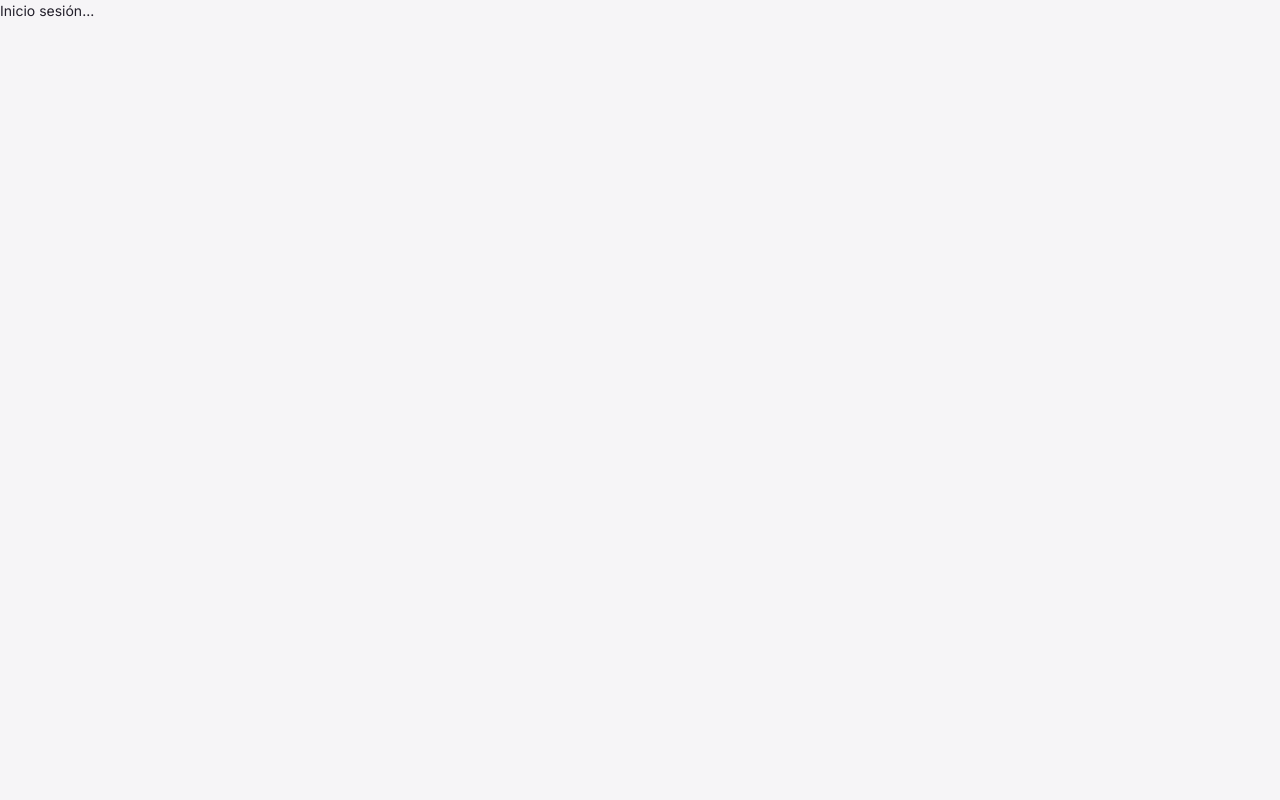
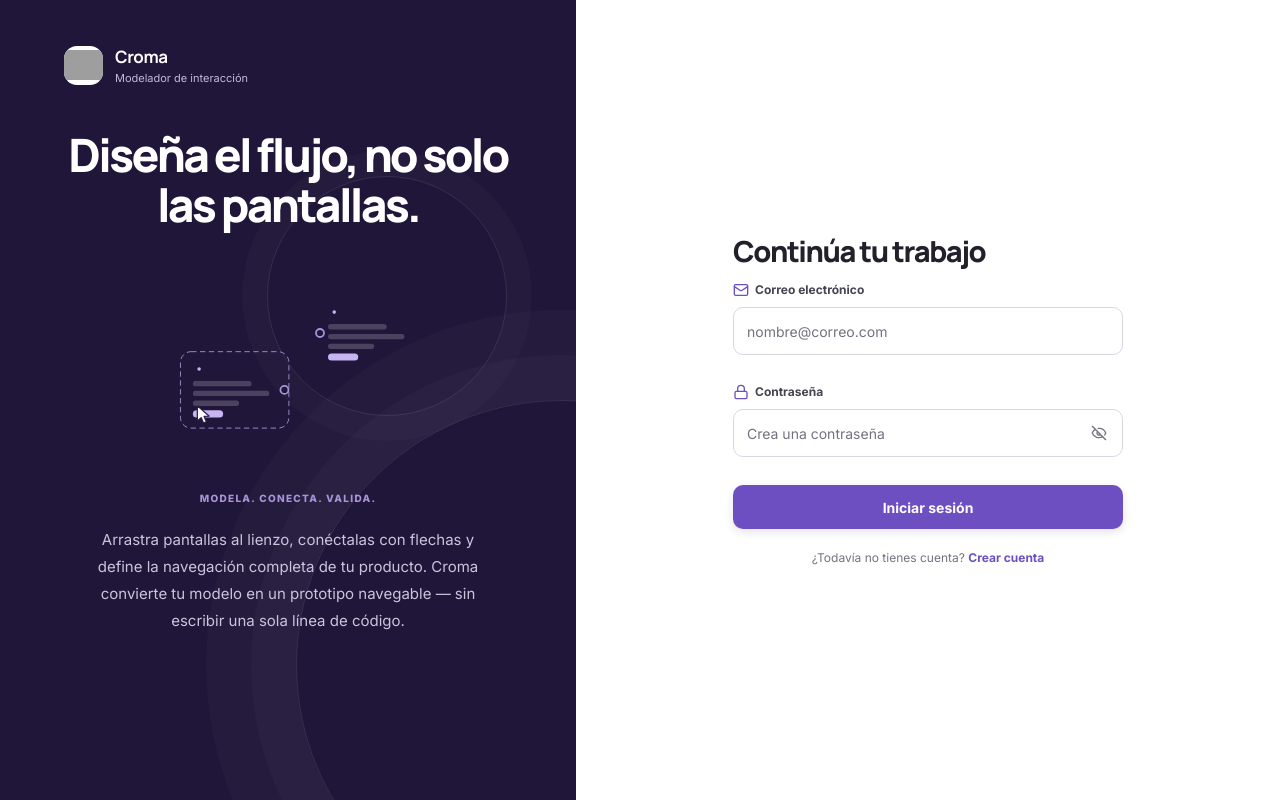
Before and after one commit to Croma-epn/croma_frontend, a Next.js app: page /autenticacion/inicio-sesion in a window 1280 px wide. Built offline with nearby package versions, Linux system fonts and the light colour scheme; grey boxes are pictures that could not be loaded.

Commit message:
feat: crear la página Iniciar sesión con los campos de correo y contraseña

```diff
--- a/src/app/autenticacion/inicio-sesion/page.tsx
+++ b/src/app/autenticacion/inicio-sesion/page.tsx
@@ -1,5 +1,26 @@
+import { InicioSesionFormulario } from "@/components/inicio-sesion/inicio-sesion-formulario/InicioSesionFormulario";
+import { PanelInicio } from "@/components/panel-inicio/PanelInicio";
+import { fuenteTitulo } from "@/config/fuentes";
+import Link from "next/link";
+
 export default function InicioSesionPagina() {
     return (
-        <div>Inicio sesión...</div>
+        <div className="grid min-h-dvh bg-superficie text-texto md:grid-cols-[0.9fr_1.1fr]">
+            <PanelInicio />
+            <main className="flex flex-col items-center justify-center px-6 py-8 sm:px-10">
+                <div className="w-full max-w-97.5">
+                    <h1 className={`mb-3 text-titulo leading-tight font-extrabold tracking-tighter ${fuenteTitulo.className}`}>Continúa tu trabajo</h1>
+                    <InicioSesionFormulario />
+                </div>
+                <p className="mt-5 text-center text-etiqueta text-texto-secundario">
+                    ¿Todavía no tienes cuenta?{' '}
+                    <Link href="/autenticacion/registro"
+                        className="font-bold text-principal"
+                    >Crear cuenta</Link>
+                </p>
+            </main>
+
+        </div>
+
     )
 }
--- /dev/null
+++ b/src/components/inicio-sesion/inicio-sesion-formulario/InicioSesionFormulario.tsx
@@ -0,0 +1,60 @@
+'use client'
+
+import { BotonFormulario } from "@/components/formulario/boton-formulario/BotonFormulario";
+import { CampoContrasena } from "@/components/formulario/campo-contrasena/CampoContrasena";
+import { CampoFormulario } from "@/components/formulario/campo-formulario/CampoFormulario";
+import { useForm, UseFormGetValues } from "react-hook-form";
+import { LuLock, LuMail } from "react-icons/lu";
+
+type FormValues = {
+    email: string;
+    contrasena: string;
+};
+
+export const InicioSesionFormulario = () => {
+    const {
+        register,
+        handleSubmit,
+        getValues,
+        trigger,
+        setValue,
+        control,
+        setError,
+        formState: { errors, touchedFields, isSubmitted, isSubmitting } }
+        = useForm<FormValues>({
+            mode: 'onTouched',
+            defaultValues: {
+                email: '',
+                contrasena: '',
+            },
+        });
+
+    return (
+        <form action="" className="flex flex-col gap-7" >
+            <CampoFormulario
+                id="email" etiqueta="Correo electrónico" icono={LuMail} type="email"
+                placeholder="nombre@correo.com" autoComplete="email" maxLength={254}
+                {...register('email', {
+                    required: 'Ingresa tu correo.',
+                    onChange: () => { void trigger('email'); },
+                    pattern: { value: /^[^\s@]+@[^\s@]+\.[^\s@]+$/, message: 'Ingresa un correo válido.' },
+                })}
+                error={errors.email?.message}
+            />
+
+            <CampoContrasena
+                id="contrasena" etiqueta="Contraseña" icono={LuLock}
+                placeholder="Crea una contraseña" autoComplete="new-password"
+                {...register('contrasena', {
+                    required: 'Usa al menos 6 caracteres.',
+                    minLength: { value: 6, message: 'Usa al menos 6 caracteres.' },
+                })}
+                error={errors.contrasena?.message}
+            />
+
+            <BotonFormulario disabled={isSubmitting}>
+                {isSubmitting ? 'Iniciando sesión…' : 'Iniciar sesión'}
+            </BotonFormulario>
+        </form>
+    );
+}
```
